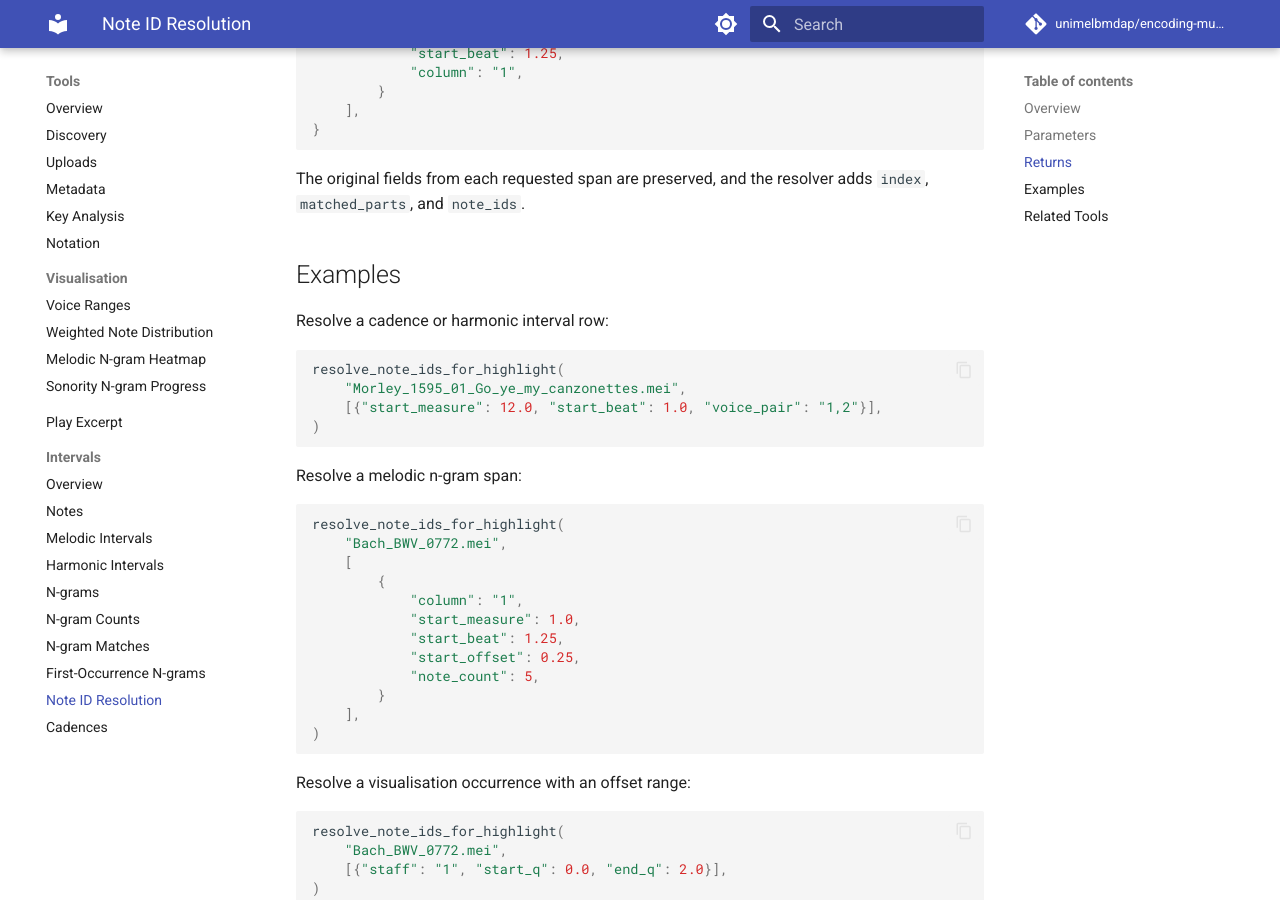
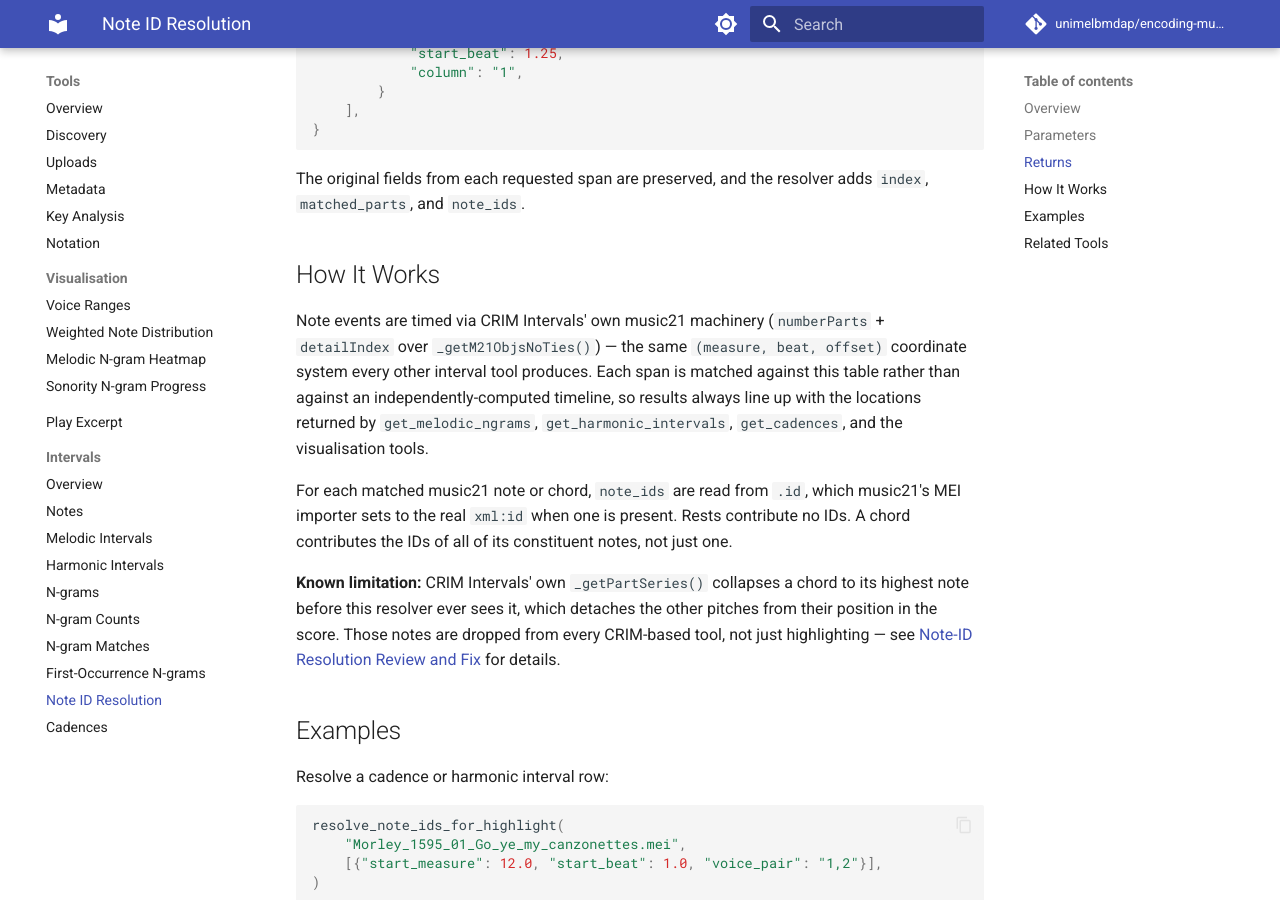
Before and after one commit to unimelbmdap/encoding-music-mcp, an MkDocs documentation site: the page built from docs/tools/intervals/note-id-resolution.md, in a window 1280 px wide and 900 px high, scrolled down 1358 px. Built offline with MkDocs 1.6.1 and Material for MkDocs 9.7.7, drawn with Linux system fonts in a browser that asks for light colours; comment, search, counter and statistics services are not loaded.

Commit message:
docs: describe m21-based note-id resolution
note-id-resolution.md never documented how note IDs are actually
resolved and was written against the original ppq-based
implementation. Add a How It Works section covering the current
_note_ids_from_m21_obj approach and the known chord-collapse
limitation, cross-linked to the fix write-up.

```diff
--- a/docs/tools/intervals/note-id-resolution.md
+++ b/docs/tools/intervals/note-id-resolution.md
@@ -50,6 +50,28 @@ Each span may include:
 The original fields from each requested span are preserved, and the resolver
 adds `index`, `matched_parts`, and `note_ids`.
 
+## How It Works
+
+Note events are timed via CRIM Intervals' own music21 machinery
+(`numberParts` + `detailIndex` over `_getM21ObjsNoTies()`) — the same
+`(measure, beat, offset)` coordinate system every other interval tool
+produces. Each span is matched against this table rather than against an
+independently-computed timeline, so results always line up with the
+locations returned by `get_melodic_ngrams`, `get_harmonic_intervals`,
+`get_cadences`, and the visualisation tools.
+
+For each matched music21 note or chord, `note_ids` are read from `.id`,
+which music21's MEI importer sets to the real `xml:id` when one is present.
+Rests contribute no IDs. A chord contributes the IDs of all of its
+constituent notes, not just one.
+
+**Known limitation:** CRIM Intervals' own `_getPartSeries()` collapses a
+chord to its highest note before this resolver ever sees it, which detaches
+the other pitches from their position in the score. Those notes are dropped
+from every CRIM-based tool, not just highlighting — see
+[Note-ID Resolution Review and Fix](../../development/note-id-resolution-fix.md#known-remaining-limitation)
+for details.
+
 ## Examples
 
 Resolve a cadence or harmonic interval row:
```
